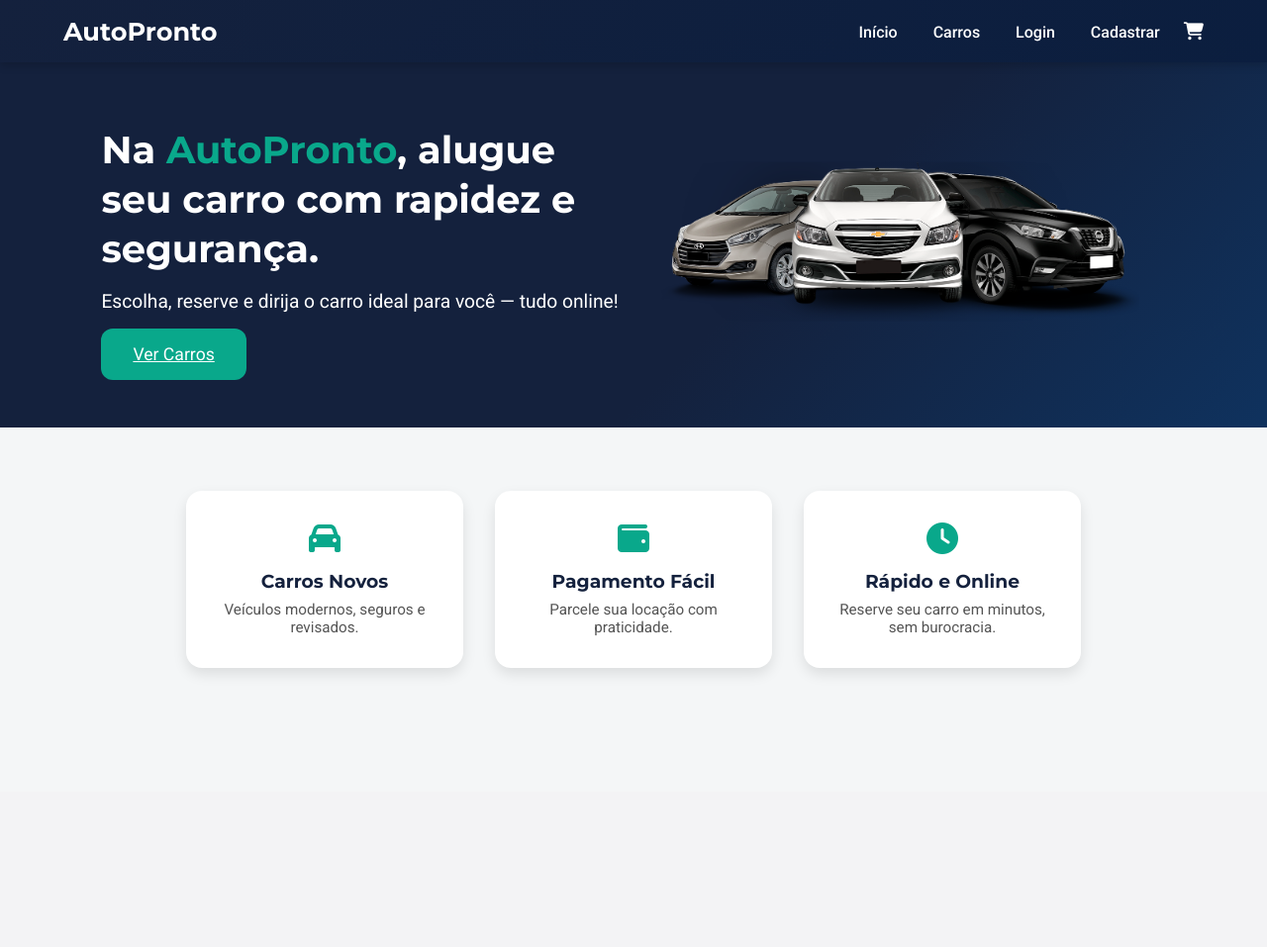
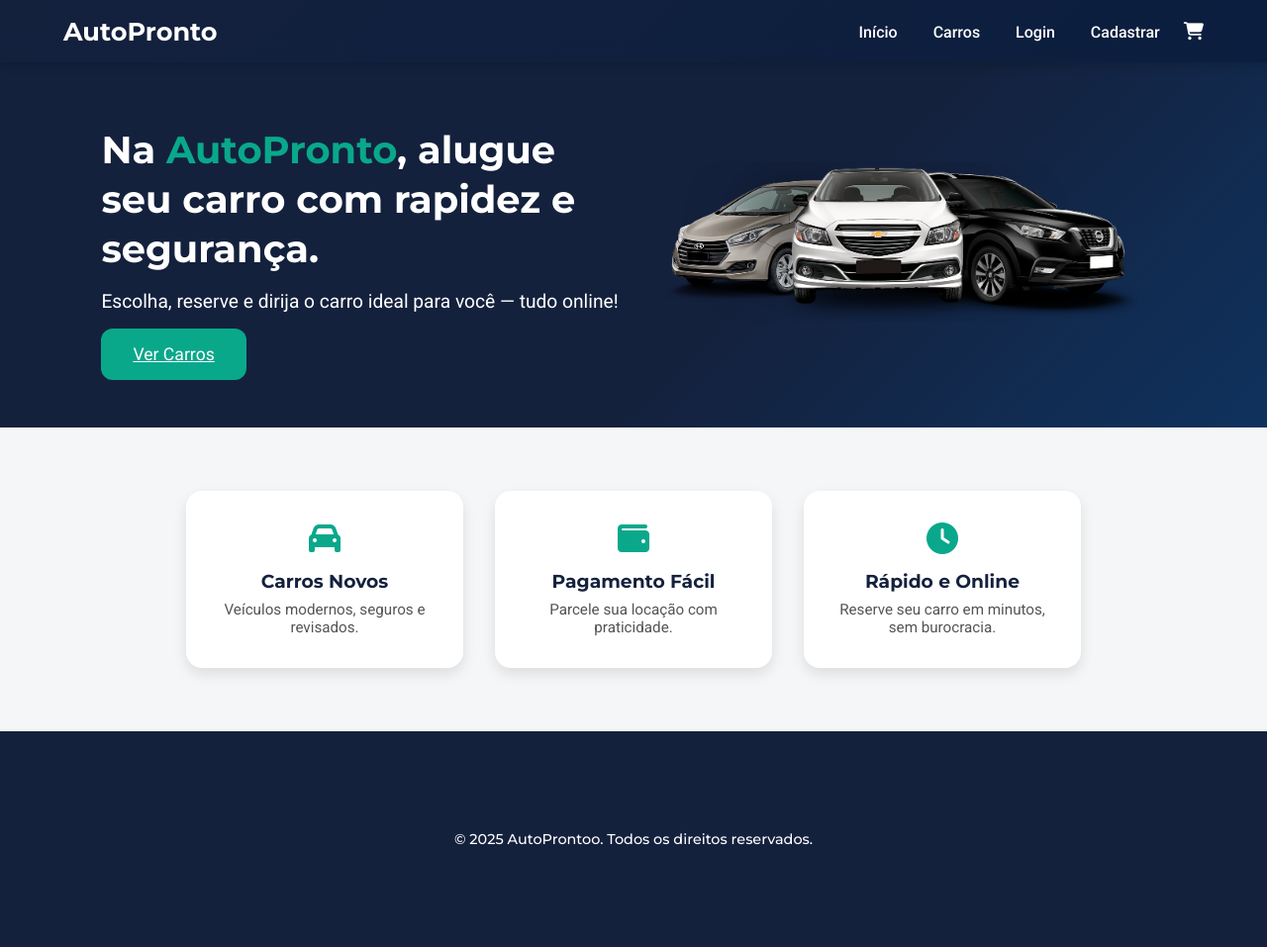
Before and after one commit to sofiabali/AutoProntoo, a Flask app: page / in a window 1280 px wide. Shown: the whole page at 99% size. Before the commit the page ends 680 px from the top, so only its background shows below. Run offline with Flask 3, Linux system fonts and the light colour scheme.

Commit message:
adição de rodapé

```diff
--- a/static/style.css
+++ b/static/style.css
@@ -604,3 +604,33 @@ input, textarea {
 .btn-remover:hover {
     background-color: #d32f2f;
 }
+.site-footer {
+    background-color: #14213d;
+    text-align: center;
+    padding: 20px 0;
+    position: relative;
+    bottom: 0;
+    width: 100%;
+    font-family: 'Montserrat', sans-serif;
+}
+/* Garante que o body ocupe toda a altura da tela */
+html, body {
+    height: 100%;
+    margin: 0;
+    display: flex;
+    flex-direction: column;
+}
+
+/* Conteúdo principal ocupa o restante da tela */
+.main-content {
+    flex: 1;
+}
+
+/* Estilo do rodapé */
+.site-footer {
+    background-color: #14213d; /* azul do tema */
+    color: #ffffff;
+    text-align: center;
+    padding: 100px 0;
+    font-family: 'Montserrat', sans-serif;
+}
--- a/templates/base.html
+++ b/templates/base.html
@@ -7,6 +7,7 @@
   <link rel="stylesheet" href="https://cdnjs.cloudflare.com/ajax/libs/font-awesome/6.5.0/css/all.min.css">
 </head>
 <body>
+  <div class="main-content">
     <header>
       <h1>AutoPronto</h1>
       <nav>
@@ -37,5 +38,9 @@
 
       {% block content %}{% endblock %}
     </main>
+  </div>
+
+  <!-- Rodapé -->
+  {% include 'footer.html' %}
 </body>
 </html>
--- /dev/null
+++ b/templates/footer.html
@@ -0,0 +1,3 @@
+<footer class="site-footer">
+    <p>&copy; 2025 AutoProntoo. Todos os direitos reservados.</p>
+</footer>
```
Lines whose indentation alone changed are shown as unchanged.
